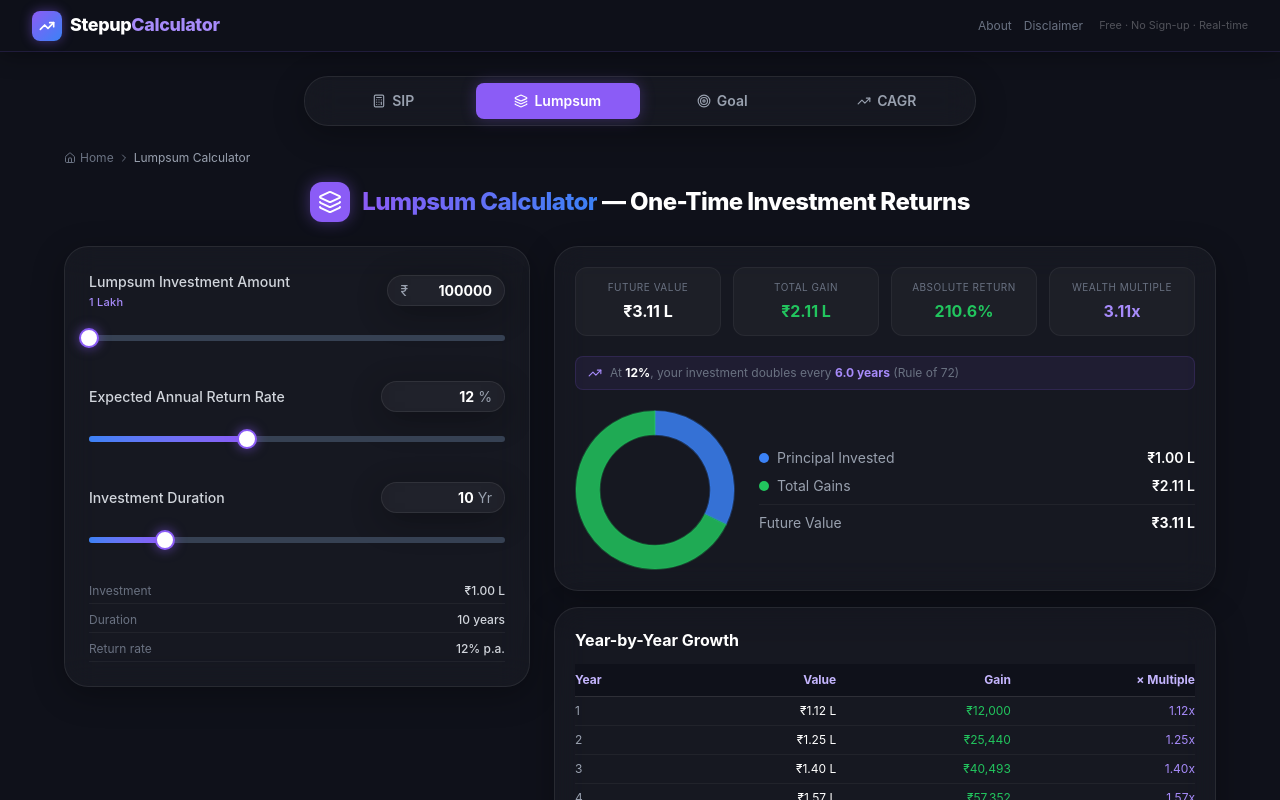
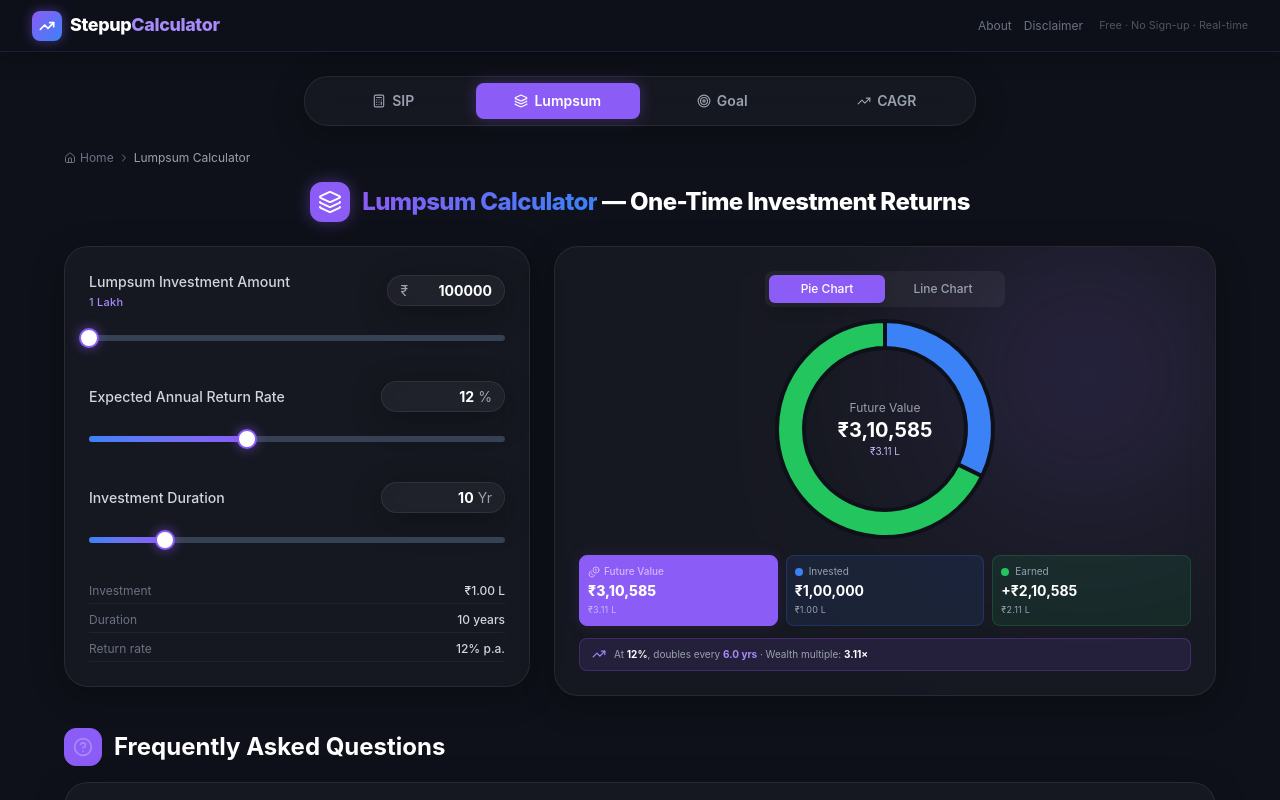
Before and after one commit to wwerajattigercom-netizen/SIP-Calculator, a Next.js app: page /lumpsum-calculator in a window 1280 px wide. Shown: the top 800 px of the page. Built offline with nearby package versions, Linux system fonts and the light colour scheme.

Commit message:
fix: lumpsum calculator results panel matches SIP tab design - pie/line chart tabs, center label, 3 breakdown cards, glow

```diff
--- a/src/app/lumpsum-calculator/page.js
+++ b/src/app/lumpsum-calculator/page.js
@@ -2,14 +2,17 @@
 
 import React, { useState, useMemo } from 'react';
 import Link from 'next/link';
-import { TrendingUp, Info, HelpCircle, ChevronDown, ArrowRight, Calculator, Target, Layers } from 'lucide-react';
+import { TrendingUp, HelpCircle, ChevronDown, ArrowRight, Calculator, Target, Layers, Coins } from 'lucide-react';
 import InputSlider from '@/components/InputSlider';
 import CalculatorTabs from '@/components/CalculatorTabs';
 import Breadcrumb from '@/components/Breadcrumb';
-import { Doughnut } from 'react-chartjs-2';
-import { Chart as ChartJS, ArcElement, Tooltip, Legend } from 'chart.js';
+import { Doughnut, Line } from 'react-chartjs-2';
+import {
+  Chart as ChartJS, ArcElement, Tooltip, Legend,
+  CategoryScale, LinearScale, PointElement, LineElement, Title,
+} from 'chart.js';
 
-ChartJS.register(ArcElement, Tooltip, Legend);
+ChartJS.register(ArcElement, Tooltip, Legend, CategoryScale, LinearScale, PointElement, LineElement, Title);
 
 // ─── helpers ────────────────────────────────────────────────
 const fmt = (v) =>
@@ -123,35 +126,60 @@ export default function LumpsumCalculatorPage() {
   const [rate, setRate]           = useState(12);
   const [years, setYears]         = useState(10);
   const [openFaq, setOpenFaq]     = useState(null);
+  const [chartTab, setChartTab]   = useState('pie');
+
+  const fmtINR = (v) => new Intl.NumberFormat('en-IN', { style: 'currency', currency: 'INR', maximumFractionDigits: 0 }).format(v);
 
   // Calculate
-  const { futureValue, gain, gainPct, wealthMultiple, yearlyData, rule72 } = useMemo(() => {
+  const { futureValue, gain, yearlyData, rule72 } = useMemo(() => {
     const r = rate / 100;
     const fv = principal * Math.pow(1 + r, years);
     const g  = fv - principal;
-    const gp = (g / principal) * 100;
-    const wm = fv / principal;
     const r72 = r > 0 ? (72 / rate).toFixed(1) : '∞';
     const data = Array.from({ length: years }, (_, i) => ({
       year: i + 1,
+      invested: principal,
       value: principal * Math.pow(1 + r, i + 1),
     }));
-    return { futureValue: fv, gain: g, gainPct: gp, wealthMultiple: wm, yearlyData: data, rule72: r72 };
+    return { futureValue: fv, gain: g, yearlyData: data, rule72: r72 };
   }, [principal, rate, years]);
 
-  // Chart
-  const chartData = {
-    labels: ['Principal', 'Gains'],
+  // ── Pie chart (same colours as SIP tab) ──
+  const pieData = {
+    labels: ['Invested Amount', 'Est. Returns'],
     datasets: [{
       data: [principal, gain],
-      backgroundColor: ['rgba(59,130,246,0.85)', 'rgba(34,197,94,0.85)'],
-      borderColor: ['rgba(59,130,246,0.3)', 'rgba(34,197,94,0.3)'],
-      borderWidth: 2,
-      hoverOffset: 6,
+      backgroundColor: ['#3B82F6', '#22C55E'],
+      borderColor: ['#0f111a', '#0f111a'],
+      borderWidth: 4,
+      hoverOffset: 4,
     }],
   };
+  const pieOptions = {
+    responsive: true, maintainAspectRatio: false, cutout: '75%',
+    plugins: {
+      legend: { display: false },
+      tooltip: { callbacks: { label: (ctx) => `${ctx.label}: ${fmtINR(ctx.raw)}` } },
+    },
+  };
 
-  const cagrBadgeColor = rate >= 15 ? 'text-[#22C55E]' : rate >= 8 ? 'text-[#a78bfa]' : 'text-amber-400';
+  // ── Line chart ──
+  const lineData = {
+    labels: yearlyData.map(d => `Yr ${d.year}`),
+    datasets: [
+      { label: 'Invested', data: yearlyData.map(d => d.invested), borderColor: '#3B82F6', backgroundColor: '#3B82F6', tension: 0.4, pointRadius: 0, pointHitRadius: 10 },
+      { label: 'Wealth Value', data: yearlyData.map(d => d.value), borderColor: '#22C55E', backgroundColor: '#22C55E', tension: 0.4, pointRadius: 0, pointHitRadius: 10 },
+    ],
+  };
+  const lineOptions = {
+    responsive: true, maintainAspectRatio: false,
+    interaction: { mode: 'index', intersect: false },
+    plugins: { legend: { display: false }, tooltip: { callbacks: { label: (ctx) => `${ctx.dataset.label}: ₹${ctx.raw.toLocaleString('en-IN')}` } } },
+    scales: {
+      x: { grid: { color: 'rgba(255,255,255,0.1)' }, ticks: { color: '#e2e8f0', maxTicksLimit: 6 } },
+      y: { grid: { color: 'rgba(255,255,255,0.1)' }, ticks: { color: '#e2e8f0', callback: (v) => `₹${(v/100000).toFixed(1)}L` } },
+    },
+  };
 
   return (
     <>
@@ -197,84 +225,77 @@ export default function LumpsumCalculatorPage() {
               </div>
             </div>
 
-            {/* Results */}
-            <div className="lg:col-span-7 space-y-4">
+            {/* Results — same design as SIP tab */}
+            <div className="lg:col-span-7">
+              <div className="glass-panel p-5 lg:p-6 flex flex-col h-full relative overflow-hidden">
 
-              {/* Summary cards */}
-              <div className="glass-panel p-5">
-                <div className="grid grid-cols-2 sm:grid-cols-4 gap-3 mb-5">
-                  {[
-                    { label: 'Future Value', value: toLabel(futureValue), color: 'text-white' },
-                    { label: 'Total Gain', value: toLabel(gain), color: 'text-[#22C55E]' },
-                    { label: 'Absolute Return', value: `${gainPct.toFixed(1)}%`, color: 'text-[#22C55E]' },
-                    { label: 'Wealth Multiple', value: `${wealthMultiple.toFixed(2)}x`, color: cagrBadgeColor },
-                  ].map(({ label, value, color }) => (
-                    <div key={label} className="bg-[rgba(255,255,255,0.03)] border border-white/5 rounded-xl p-3 text-center">
-                      <p className="text-gray-500 text-[10px] uppercase tracking-wider mb-1">{label}</p>
-                      <p className={`font-bold text-base ${color}`}>{value}</p>
-                    </div>
+                {/* Decorative glow — matches SIP tab */}
+                <div className="absolute top-0 right-0 w-64 h-64 bg-[#8b5cf6] rounded-full mix-blend-screen filter blur-[100px] opacity-20 pointer-events-none" />
+
+                {/* Chart tab strip */}
+                <div className="flex bg-[rgba(255,255,255,0.05)] p-1 rounded-lg mb-3 w-full max-w-[240px] mx-auto relative z-10">
+                  {[{ key: 'pie', label: 'Pie Chart' }, { key: 'line', label: 'Line Chart' }].map(({ key, label }) => (
+                    <button
+                      key={key}
+                      onClick={() => setChartTab(key)}
+                      className={`flex-1 py-1.5 rounded-md text-xs font-medium transition-all ${
+                        chartTab === key ? 'bg-[#8b5cf6] text-white shadow-lg' : 'text-gray-400 hover:text-white'
+                      }`}
+                    >{label}</button>
                   ))}
                 </div>
 
-                {/* Rule of 72 */}
-                <div className="flex items-center gap-2 text-xs text-gray-500 bg-[rgba(139,92,246,0.08)] border border-[rgba(139,92,246,0.15)] rounded-lg px-3 py-2 mb-5">
-                  <TrendingUp className="w-3.5 h-3.5 text-[#a78bfa]" />
-                  <span>At <strong className="text-white">{rate}%</strong>, your investment doubles every <strong className="text-[#a78bfa]">{rule72} years</strong> (Rule of 72)</span>
+                {/* Chart area */}
+                <div className="relative flex-1 min-h-[220px] flex justify-center items-center overflow-hidden relative z-10 mb-4">
+                  {chartTab === 'pie' && (
+                    <>
+                      <Doughnut data={pieData} options={pieOptions} />
+                      <div className="absolute inset-0 flex flex-col items-center justify-center pointer-events-none">
+                        <span className="text-xs text-gray-400">Future Value</span>
+                        <span className="text-lg md:text-xl font-bold text-white">{fmtINR(futureValue)}</span>
+                        <span className="text-[10px] text-[#c4b5fd]">{toLabel(futureValue)}</span>
+                      </div>
+                    </>
+                  )}
+                  {chartTab === 'line' && (
+                    <Line data={lineData} options={lineOptions} />
+                  )}
                 </div>
 
-                {/* Chart */}
-                <div className="flex flex-col sm:flex-row items-center gap-6">
-                  <div className="w-40 h-40 flex-shrink-0 mx-auto">
-                    <Doughnut data={chartData} options={{ cutout: '70%', plugins: { legend: { display: false }, tooltip: { callbacks: { label: (ctx) => ` ${toLabel(ctx.raw)}` } } } }} />
+                {/* Breakdown cards — same as SIP tab */}
+                <div className="grid grid-cols-3 gap-2 relative z-10">
+                  <div className="bg-[#8b5cf6] bg-opacity-20 border border-[#8b5cf6] rounded-lg p-2 flex flex-col justify-center shadow-[0_0_15px_rgba(139,92,246,0.15)]">
+                    <div className="flex items-center text-[#d8b4fe] text-[10px] mb-0.5 font-medium">
+                      <Coins className="w-3 h-3 mr-1" />Future Value
+                    </div>
+                    <div className="text-sm font-extrabold text-white">{fmtINR(futureValue)}</div>
+                    <div className="text-[9px] text-[#c4b5fd] mt-0.5 tracking-wide">{toLabel(futureValue)}</div>
                   </div>
-                  <div className="flex flex-col gap-2 text-sm w-full">
-                    {[
-                      { dot: 'bg-[#3B82F6]', label: 'Principal Invested', val: toLabel(principal) },
-                      { dot: 'bg-[#22C55E]', label: 'Total Gains', val: toLabel(gain) },
-                    ].map(({ dot, label, val }) => (
-                      <div key={label} className="flex items-center justify-between gap-3">
-                        <span className="flex items-center gap-2 text-gray-400">
-                          <span className={`w-2.5 h-2.5 rounded-full ${dot} flex-shrink-0`} />
-                          {label}
-                        </span>
-                        <span className="text-white font-semibold">{val}</span>
-                      </div>
-                    ))}
-                    <div className="border-t border-white/5 pt-2 flex justify-between">
-                      <span className="text-gray-400">Future Value</span>
-                      <span className="text-white font-bold">{toLabel(futureValue)}</span>
+
+                  <div className="bg-[rgba(59,130,246,0.1)] border border-[rgba(59,130,246,0.2)] rounded-lg p-2 flex flex-col justify-center">
+                    <div className="flex items-center text-gray-400 text-[10px] mb-0.5">
+                      <div className="w-2 h-2 rounded-full bg-[#3B82F6] mr-1.5" />Invested
                     </div>
+                    <div className="text-sm font-bold text-white">{fmtINR(principal)}</div>
+                    <div className="text-[9px] text-gray-400 mt-0.5 tracking-wide">{toLabel(principal)}</div>
+                  </div>
+
+                  <div className="bg-[rgba(34,197,94,0.1)] border border-[rgba(34,197,94,0.2)] rounded-lg p-2 flex flex-col justify-center">
+                    <div className="flex items-center text-gray-400 text-[10px] mb-0.5">
+                      <div className="w-2 h-2 rounded-full bg-[#22C55E] mr-1.5" />Earned
+                    </div>
+                    <div className="text-sm font-bold text-white">+{fmtINR(gain)}</div>
+                    <div className="text-[9px] text-gray-400 mt-0.5 tracking-wide">{toLabel(gain)}</div>
+                  </div>
+
+                  {/* Rule of 72 — full width strip */}
+                  <div className="col-span-3 mt-1 bg-[rgba(139,92,246,0.12)] border border-[rgba(139,92,246,0.25)] rounded-lg px-3 py-2 flex items-center gap-2">
+                    <TrendingUp className="w-3.5 h-3.5 text-[#a78bfa] flex-shrink-0" />
+                    <span className="text-[10px] text-gray-400">At <strong className="text-white">{rate}%</strong>, doubles every <strong className="text-[#a78bfa]">{rule72} yrs</strong> · Wealth multiple: <strong className="text-white">{(futureValue/principal).toFixed(2)}×</strong></span>
                   </div>
                 </div>
+
               </div>
-
-              {/* Year-by-year table */}
-              <div className="glass-panel p-5">
-                <h2 className="text-base font-bold text-white mb-3">Year-by-Year Growth</h2>
-                <div className="overflow-x-auto max-h-64 overflow-y-auto">
-                  <table className="w-full text-xs">
-                    <thead className="sticky top-0 bg-[#0f111a]">
-                      <tr className="text-[#c4b5fd] border-b border-white/10">
-                        <th className="text-left py-2 pr-3">Year</th>
-                        <th className="text-right py-2 pr-3">Value</th>
-                        <th className="text-right py-2 pr-3">Gain</th>
-                        <th className="text-right py-2">× Multiple</th>
-                      </tr>
-                    </thead>
-                    <tbody className="text-gray-400">
-                      {yearlyData.map(({ year, value }) => (
-                        <tr key={year} className="border-b border-white/5 hover:bg-white/5">
-                          <td className="py-1.5 pr-3">{year}</td>
-                          <td className="py-1.5 pr-3 text-right text-white">{toLabel(value)}</td>
-                          <td className="py-1.5 pr-3 text-right text-[#22C55E]">{toLabel(value - principal)}</td>
-                          <td className="py-1.5 text-right text-[#a78bfa]">{(value / principal).toFixed(2)}x</td>
-                        </tr>
-                      ))}
-                    </tbody>
-                  </table>
-                </div>
-              </div>
-
             </div>
           </div>
 
```
